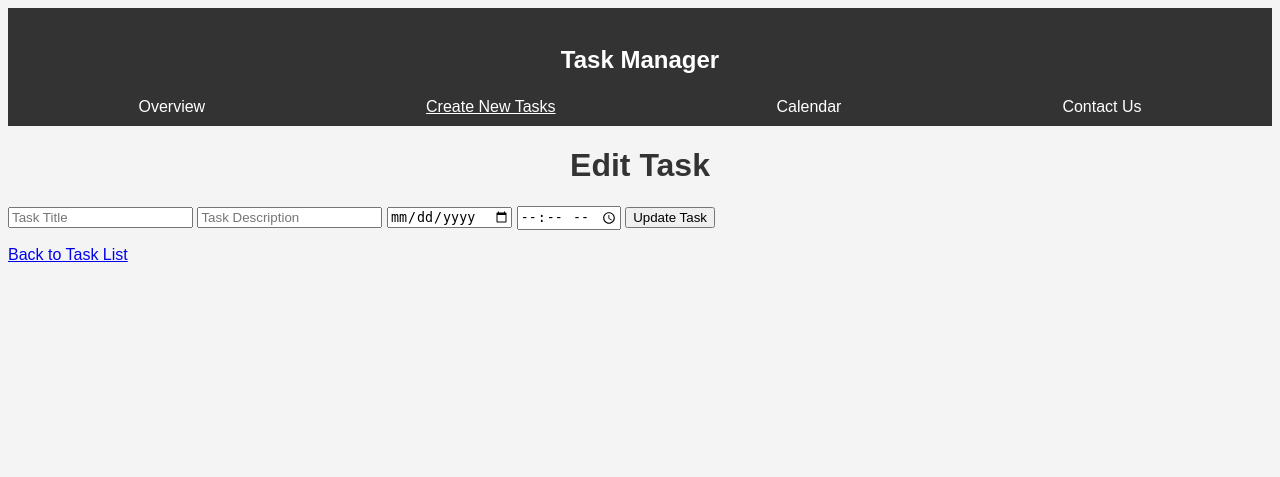
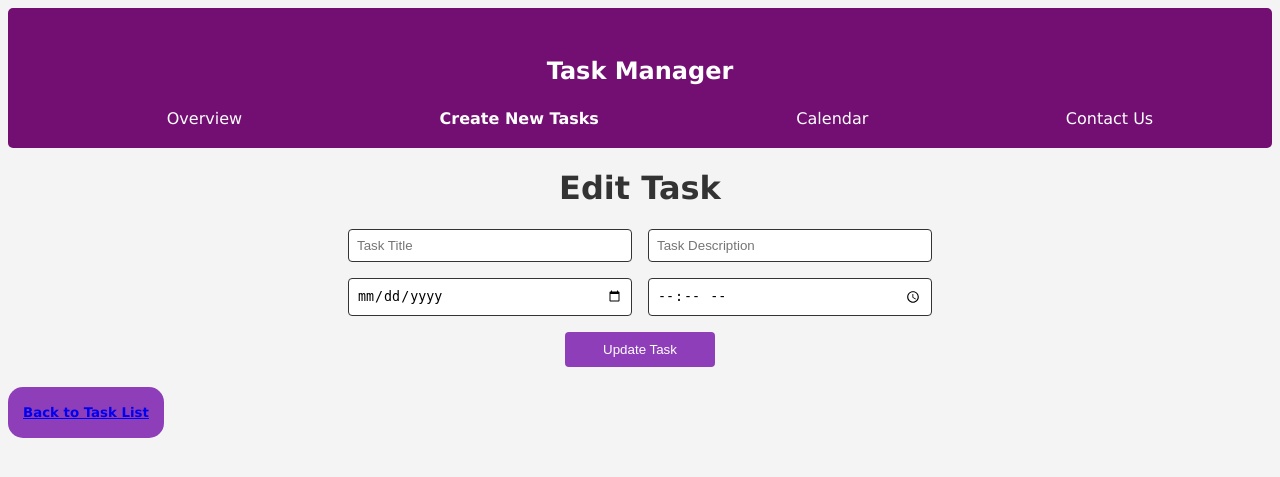
Before and after one commit to nyp-lit/Tech-Week-2024, a Flask app: template templates/edit.html in a window 1280 px wide. Shown: the top 477 px of the page. Run offline with Flask 3, Linux system fonts and the light colour scheme; the template is opened without the code that fills it, so the values that code supplies are empty.

Commit message:
More modification
Forgot to CSS the edit page

```diff
--- a/templates/edit.html
+++ b/templates/edit.html
@@ -6,7 +6,7 @@
     <title>Edit Task</title>
         <style>
         body {
-            font-family: Arial, sans-serif;
+            font-family: Verdana, Geneva, Tahoma, sans-serif;
             background-color: #f4f4f4;
             color: #333;
         }
@@ -16,10 +16,11 @@
         }
         /* Navbar Styles */
         .header {
-            background-color: #333;
+            background-color:  #730f73;
             color: #fff;
-            padding: 10px 20px;
+            padding: 20px 20px;
             position: relative;
+            border-radius : 5px;
         }
         .logo a {
             color: white;
@@ -28,7 +29,7 @@
         }
         .main-nav {
             list-style: none;
-            padding: 0;
+            padding: 20;
             display: flex;
             justify-content: space-around;
             margin: 0;
@@ -41,11 +42,148 @@
             text-decoration: none;
         }
         .main-nav a:hover {
-            text-decoration: underline;
+            background-color:  rgb(176, 35, 164);;
+            padding: 10px;
+            font-weight: bold;
+            border-radius: 5px;
+            color: white;
         }
         .main-nav a.active {
-            text-decoration: underline;
+            font-weight: bold;
         }
+
+    form {
+        display: flex;
+        justify-content: center;
+        gap: 16px;
+        flex-wrap: wrap;
+        max-width: 600px;
+        margin: 20px auto;
+    }
+
+    form input, form button {
+        padding: 8px;
+        border-radius: 4px;
+        border: 1px solid #333;
+        width: calc(50% - 16px); /* Make inputs equal width, minus the gap */
+        box-sizing: border-box; /* Ensure padding is included in width */
+    }
+
+    form input[type="date"], form input[type="time"] {
+        width: calc(50% - 16px); /* Force date and time inputs to same width as text inputs */
+    }
+<!--The update button-->
+    form input:hover {
+        background-color: #ddd;
+    }
+
+    form button {
+        background-color: rgb(142, 62, 185);
+        padding: 10px;
+        color: white;
+        border: none;
+        width: 100%;
+        max-width: 25%; /* Keep button smaller */
+        text-align: center;
+        cursor: pointer;
+    }
+
+    form button:hover {
+        background-color: rgb(110, 50, 143);
+    }
+
+    form button i {
+        margin-right: 8px;
+    }
+
+    /* Task list styles */
+    #taskList {
+        display: flex;
+        flex-direction: column;
+        align-items: center;
+    }
+
+    #taskList ul {
+        list-style-type: none;
+        padding: 0;
+        margin: 20px auto;
+        max-width: 600px;
+        width: 100%;
+    }
+
+    #taskList li {
+        background-color: #fff;
+        margin: 10px 0;
+        padding: 15px;
+        border: 1px solid #ddd;
+        border-radius: 5px;
+        box-shadow: 0 2px 4px rgba(0, 0, 0, 0.1);
+        display: flex;
+        justify-content: space-between;
+        align-items: center;
+        width: 100%;
+    }
+
+    #taskList li div {
+        flex-grow: 1;
+    }
+
+    #taskList li strong {
+        font-size: 18px;
+        color: #730f73;
+    }
+
+    #taskList li span {
+        display: block;
+        margin-top: 5px;
+        color: #666;
+    }
+
+    #taskList li a {
+        color: #730f73;
+        text-decoration: none;
+        font-weight: bold;
+        padding: 8px 12px;
+        background-color: #eee;
+        border-radius: 4px;
+    }
+
+    #taskList li a:hover {
+        background-color: #730f73;
+        color: white;
+    }
+
+    /* Back to Task List Button Styling */
+
+    #back-button:hover {
+        background-color: rgb(110, 50, 143);
+        color: #ddd;
+    }
+
+    #back-button {
+    padding: 5px 15px;
+    color: white;
+    background-color: rgb(142, 62, 185);
+    border-radius: 15px;
+    font-weight: bold;
+    text-align: center;
+    margin-right: auto;
+    margin-;eft": 0;
+    width: 5%;
+    font-size: smaller;
+    display: inline-block;
+    }
+
+<!--Ensure the link in #back-button has its own styling -->
+    #back-button a {
+        color: white; /* Force text color to white */
+        text-decoration: none;
+    }
+
+    #back-button a:hover {
+        color: #ddd; /* Keep it white even on hover */
+    }
+
     </style>
 </head>
 <body>
@@ -59,6 +197,7 @@
         </ul>
     </header>
     <h1>Edit Task</h1>
+
     <form method="POST" action="{{ url_for('edit_task', task_id=task.id) }}">
         <input type="text" name="title" placeholder="Task Title" value="{{ task.title }}" required>
         <input type="text" name="description" placeholder="Task Description" value="{{ task.description }}" required>
@@ -66,6 +205,7 @@
         <input type="time" name="time" value="{{ task.time }}"> <!-- Time input -->
         <button type="submit">Update Task</button>
     </form>
+
 
     <!-- Display flash messages -->
     {% with messages = get_flashed_messages(with_categories=True) %}
@@ -77,7 +217,8 @@
             </ul>
         {% endif %}
     {% endwith %}
-
-    <p><a href="{{ url_for('index') }}">Back to Task List</a></p>
+    <div id="back-button">
+        <p><a href="{{ url_for('index') }}">Back to Task List</a></p>
+    </div>
 </body>
 </html>
--- a/templates/index.html
+++ b/templates/index.html
@@ -101,7 +101,7 @@
         list-style-type: none;
         padding: 0;
         margin: 20px auto;
-        max-width: 600px;  /* Limit the width of the task list */
+        max-width: 1000px;  /* Limit the width of the task list */
         width: 100%;  /* Make it responsive */
     }
 
@@ -177,7 +177,6 @@
             {% endif %}
         {% endwith %}
 
-        <h2>Your Tasks</h2>
         <div id="taskList">
             <ul>
                 {% for task in tasks %}
```
Also changed, not shown: templates/calendar.html (+14 -14 lines), templates/task.html (+3 -5 lines).
